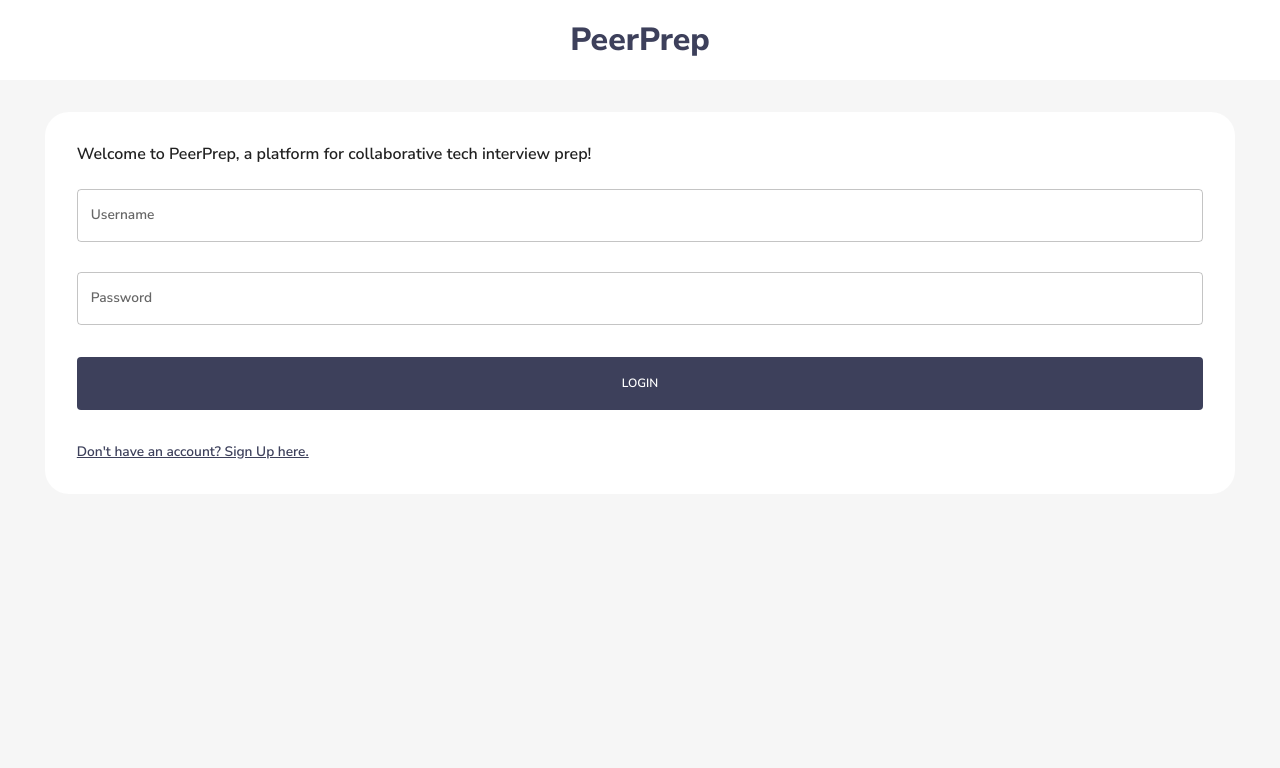
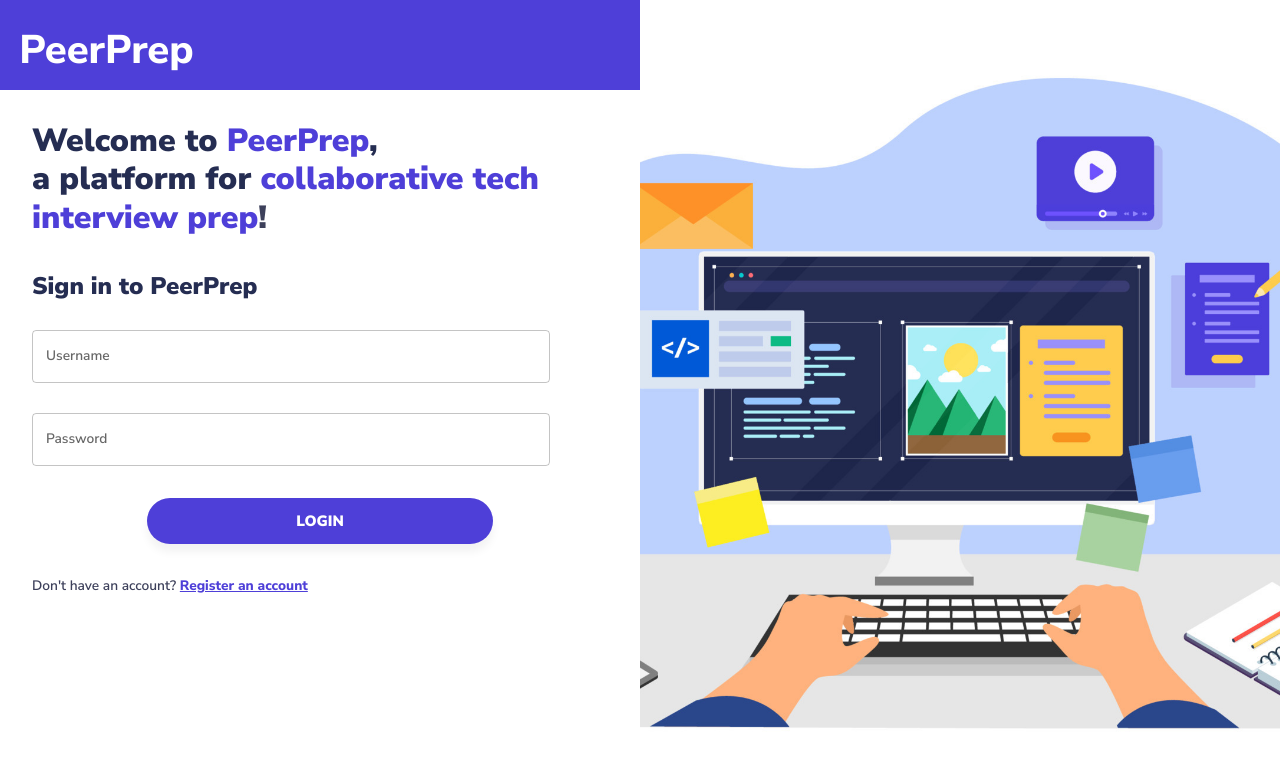
Before and after one commit to CS3219-AY2324S1/ay2324s1-course-assessment-g27, a React (Vite) app in the folder assignment/assignment1/client/: page / in a window 1280 px wide. Shown: the top 768 px of the page. Built offline with nearby package versions, Linux system fonts and the light colour scheme.

Commit message:
update UI for auth pages

```diff
--- /dev/null
+++ b/assignment/assignment1/client/src/components/TopBar.tsx
@@ -0,0 +1,28 @@
+import { Box, Typography, useTheme } from "@mui/material";
+import { Theme } from "@mui/system";
+
+const TopBar = () => {
+  const theme: Theme = useTheme();
+
+  return (
+    <Box
+      sx={{
+        width: "100%",
+        height: "90px",
+        pt: "20px",
+        pl: "3%",
+        background: theme.palette.highlight.purple,
+      }}
+    >
+      <Typography
+        fontWeight="bold"
+        fontSize="40px"
+        color={theme.palette.background.alt}
+      >
+        PeerPrep
+      </Typography>
+    </Box>
+  );
+};
+
+export default TopBar;
--- a/assignment/assignment1/client/src/scenes/loginPage/Form.tsx
+++ b/assignment/assignment1/client/src/scenes/loginPage/Form.tsx
@@ -14,7 +14,6 @@ import * as yup from "yup";
 import { useNavigate } from "react-router-dom";
 import { useDispatch } from "react-redux";
 import { setLogin } from "../../state/index";
-import { PORT } from "../../constants/constants";
 // import Dropzone from "react-dropzone";
 // import FlexBetween from "../../components/FlexBetween";
 import { registerUser } from "../../api/usersAPI/registerUser";
@@ -24,13 +23,15 @@ import { Alert, AlertTitle } from "@mui/material";
 interface FormValues {
   username: string;
   password: string;
+  confirmPassword?: string;
   // picture?: File | null | undefined;
-  [key: string]: string;
+  [key: string]: string | undefined;
 }
 
 const registerSchema = yup.object().shape({
   username: yup.string().required("required"),
   password: yup.string().required("required"),
+  confirmPassword: yup.string().required("required"),
   // picture: yup.object().required("required"),
 });
 
@@ -42,6 +43,7 @@ const loginSchema = yup.object().shape({
 const initialValuesRegister = {
   username: "",
   password: "",
+  confirmPassword: "",
   // picture: File,
 };
 
@@ -84,7 +86,11 @@ const Form = () => {
       // const password = formData.get("password").toString() ?? '';
 
       // formData.append("picturePath", values.picture!.name);
-      const savedUser = await registerUser(values.username, values.password);
+      const savedUser = await registerUser(
+        values.username,
+        values.password,
+        values.confirmPassword!
+      );
       onSubmitProps.resetForm();
       if (errorVisible) {
         setErrorVisible(false);
@@ -93,7 +99,7 @@ const Form = () => {
       setAlertVisible(true);
 
       setPageType("login");
-    } catch (err:any) {
+    } catch (err: any) {
       setMsg(err.message);
       if (alertVisible) {
         setAlertVisible(false);
@@ -131,14 +137,13 @@ const Form = () => {
         })
       );
       navigate("/homePage");
-    } catch (err:any) {
+    } catch (err: any) {
       setMsg(err.message);
       if (alertVisible) {
         setAlertVisible(false);
       }
       setErrorVisible(true);
     }
-
   };
 
   const handleFormSubmit = async (
@@ -166,55 +171,14 @@ const Form = () => {
         resetForm,
       }) => (
         <form onSubmit={handleSubmit}>
-          <Box
-            display="grid"
-            gap="30px"
-            gridTemplateRows="repeat(2, minmax(0, 1fr))"
-            sx={
-              {
-                // "& > div": { gridColumn: isNonMobile ? undefined : "span 2" },
-              }
-            }
+          <Box pt="35px" display="grid" gap="30px" width="90%">
+            <Typography
+              fontWeight={900}
+              variant="h3"
+              color={theme.palette.highlight.darkblue}
             >
-            {/*isRegister && (
-              <>
-                <Box
-                  gridColumn="span 4"
-                  border={`1px solid ${theme.palette.neutral.medium}`}
-                  borderRadius="5px"
-                  p="1rem"
-                >
-                  <Dropzone
-                    accept={{ images: [".jpg", ".jpeg", ".png"] }}
-                    multiple={false}
-                    onDrop={(acceptedFiles) =>
-                      setFieldValue("picture", acceptedFiles[0])
-                    }
-                  >
-                    {({ getRootProps, getInputProps }) => (
-                      <Box
-                        {...getRootProps()}
-                        border={`2px dashed ${theme.palette.primary.main}`}
-                        p="1rem"
-                        sx={{ "&:hover": { cursor: "pointer" } }}
-                      >
-                        <input {...getInputProps()} />
-                        {!initialValuesRegister.picture ? (
-                          <p>Add Picture Here</p>
-                        ) : (
-                          <FlexBetween>
-                            <Typography>
-                              {initialValuesRegister.picture.name}
+              {isLogin ? "Sign in to PeerPrep" : "Register for an account"}
             </Typography>
-                            <EditOutlinedIcon />
-                          </FlexBetween>
-                        )}
-                      </Box>
-                    )}
-                  </Dropzone>
-                </Box>
-              </>
-                        )*/}
             <TextField
               label="Username"
               onBlur={handleBlur}
@@ -234,58 +198,90 @@ const Form = () => {
               error={Boolean(touched.password) && Boolean(errors.password)}
               helperText={touched.password && errors.password}
             />
+            {isRegister && (
+              <TextField
+                label="Confirm Password"
+                type="password"
+                onBlur={handleBlur}
+                onChange={handleChange}
+                value={values.confirmPassword}
+                name="confirmPassword"
+                error={Boolean(touched.password) && Boolean(errors.password)}
+                helperText={touched.password && errors.password}
+              />
+            )}
           </Box>
 
           {/* BUTTONS */}
-          <Box>
+          <Box
+            sx={{
+              display: "flex",
+              justifyContent: "center",
+              alignContent: "center",
+            }}
+          >
             <Button
-              fullWidth
               type="submit"
               sx={{
                 m: "2rem 0",
-                p: "1rem",
-                backgroundColor: theme.palette.primary.main,
+                p: "10px",
+                backgroundColor: theme.palette.highlight.purple,
                 color: theme.palette.background.alt,
-                "&:hover": { color: theme.palette.primary.main },
+                fontWeight: "900",
+                fontSize: "15px",
+                borderRadius: 24,
+                "&:hover": { color: theme.palette.highlight.purple },
+                width: "60%",
+                boxShadow: "0px 8px 8px rgba(0, 0, 0, 0.05)",
               }}
             >
-              {isLogin ? "LOGIN" : "REGISTER"}
+              {isLogin ? "Login" : "Register"}
             </Button>
-            {alertVisible &&
-                <Alert
-                    severity="success"
-                    onClose={() => setAlertVisible(false)}
-                >
+          </Box>
+          <Box>
+            {alertVisible && (
+              <Alert severity="success" onClose={() => setAlertVisible(false)}>
                 <AlertTitle>Success</AlertTitle>
                 {msg}
-                </Alert>}
-                {errorVisible &&
-                <Alert
-                    severity="error"
-                    onClose={() => setErrorVisible(false)}
-                >
+              </Alert>
+            )}
+            {errorVisible && (
+              <Alert severity="error" onClose={() => setErrorVisible(false)}>
                 <AlertTitle>Error</AlertTitle>
                 {msg}
-                </Alert>}
+              </Alert>
+            )}
+          </Box>
+          <>
+            <Typography
+              component="span"
+              margin="1rem 0"
+              color={theme.palette.primary.main}
+            >
+              {isLogin
+                ? "Don't have an account? "
+                : "Already have an account? "}
+            </Typography>
             <Typography
               onClick={() => {
                 setPageType(isLogin ? "register" : "login");
                 resetForm();
               }}
+              component="span"
               sx={{
+                m: "1rem 0",
                 textDecoration: "underline",
-                color: theme.palette.primary.main,
+                fontWeight: "800",
+                color: theme.palette.highlight.purple,
                 "&:hover": {
                   cursor: "pointer",
                   color: theme.palette.primary.light,
                 },
               }}
             >
-              {isLogin
-                ? "Don't have an account? Sign Up here."
-                : "Already have an account? Login here."}
+              {isLogin ? "Register an account" : "Log in"}
             </Typography>
-          </Box>
+          </>
         </form>
       )}
     </Formik>
--- a/assignment/assignment1/client/src/scenes/loginPage/LoginPage.css
+++ b/assignment/assignment1/client/src/scenes/loginPage/LoginPage.css
@@ -95,3 +95,24 @@ button:hover{
 #chk:checked ~ .signup label{
 	transform: scale(.6);
 } */
+
+img {
+	width: 50vw;
+	height: 100vh;
+	display: block;
+	object-fit: cover;
+	object-position: center;
+}
+
+.container {
+	height: 100%;
+	width: 100%;
+	display: flex;
+	align-items: center;
+	justify-content: center;
+}
+
+.left {
+	width: 50vw;
+	height: 100%;
+}
--- a/assignment/assignment1/client/src/scenes/loginPage/LoginPage.tsx
+++ b/assignment/assignment1/client/src/scenes/loginPage/LoginPage.tsx
@@ -1,122 +1,114 @@
-// import React, { FormEvent, useState } from "react";
-// import "./LoginPage.css";
+// import { Box, Typography, useTheme, useMediaQuery } from "@mui/material";
+// import { Theme } from "@mui/system";
+// import Form from "./Form";
 
-// interface LoginPageProps {
-//   onLogin: (username: string, password: string) => void;
-//   onSignUp: (username: string, password: string) => void;
-//   errorMessages: { login: string; signUp: string };
-// }
+// const LoginPage = () => {
+//   const theme: Theme = useTheme();
+//   const isNonMobileScreens = useMediaQuery("(min-width: 1000px)");
+//   return (
+//     <Box>
+//       <Box
+//         sx={{
+//           width: "50%",
+//           backgroundColor: theme.palette.background.alt,
+//           padding: "1rem 6%",
+//           textAlign: "left",
+//         }}
+//       >
+//         <Typography fontWeight="bold" fontSize="40px" color="primary">
+//           PeerPrep
+//         </Typography>
+//       </Box>
 
-// const LoginPage: React.FC<LoginPageProps> = ({ onLogin, onSignUp, errorMessages }) => {
-//   const [loginError, setLoginError] = useState<string | string>("");
-//   const [signupError, setSignUpError] = useState<string | string>("");
-
-//   const handleLogin = async (e: FormEvent) => {
-//     e.preventDefault();
-//     const form = e.target as HTMLFormElement;
-//     const unameInput = form.elements.namedItem("uname") as HTMLInputElement;
-//     const passInput = form.elements.namedItem("pass") as HTMLInputElement;
-
-//     if (unameInput && passInput) {
-//       const uname = unameInput.value;
-//       const pass = passInput.value;
-
-//       // Assume onLogin returns a promise that resolves with an error message or null
-//       const result = await onLogin(uname, pass);
-
-//       if (result !== null) {
-//         setLoginError("Invalid username or password");
-//       } else {
-//         setLoginError("");
-//       }
-//     }
-//   };
-
-//   const handleSignUp = async (e: FormEvent) => {
-//     e.preventDefault();
-//     const form = e.target as HTMLFormElement;
-//     const unameInput = form.elements.namedItem("uname") as HTMLInputElement;
-//     const passInput = form.elements.namedItem("pswd") as HTMLInputElement;
-
-//     if (unameInput && passInput) {
-//       const uname = unameInput.value;
-//       const pass = passInput.value;
-
-//       // Assume onSignUp returns a promise that resolves with an error message or null
-//       const result = await onSignUp(uname, pass);
-
-//       if (result !== null) {
-//         setSignUpError("Username is already taken. Please choose another.");
-//       } else {
-//         setSignUpError("");
-//       }
-//     }
-//   };
-
-//   return (
-//     <div className="main">
-//       <div className="signup">
-//         <form onSubmit={handleSignUp}>
-//           <label htmlFor="chk" aria-hidden="true">Sign up</label>
-//           <input type="text" name="uname" placeholder="Username" required />
-//           <input type="password" name="pswd" placeholder="Password" required />
-//           <button className="signup-button">Sign up</button>
-//         </form>
-//         {signupError && <p className="error-message">{signupError}</p>}
-//       </div>
-
-//       <input type="checkbox" id="chk" aria-hidden="true" />
-
-//       <div className="login">
-//         <form onSubmit={handleLogin}>
-//           <label htmlFor="chk" aria-hidden="true">Login</label>
-//           <input type="text" name="uname" placeholder="Username" required />
-//           <input type="password" name="pass" placeholder="Password" required />
-//           <button className="login-button">Login</button>
-//         </form>
-//         {loginError && <p className="error-message">{loginError}</p>}
-//       </div>
-//       {errorMessages.signUp && <p className="error-message">{errorMessages.signUp}</p>}
-//     </div>
+//       <Box
+//         sx={{
+//           width: isNonMobileScreens ? "50%" : "25%",
+//           backgroundColor: theme.palette.background.alt,
+//           padding: "2rem",
+//           m: "2rem auto",
+//           borderRadius: "1.5rem",
+//         }}
+//       >
+//         <Typography fontWeight="500" variant="h5" sx={{ mb: "1.5rem" }}>
+//           Welcome to PeerPrep, a platform for collaborative tech interview prep!
+//         </Typography>
+//         <Form />
+//       </Box>
+//     </Box>
 //   );
 // };
 
 // export default LoginPage;
-import { Box, Typography, useTheme, useMediaQuery } from "@mui/material";
+import { Box, Typography, useTheme } from "@mui/material";
 import { Theme } from "@mui/system";
 import Form from "./Form";
+import TopBar from "../../components/TopBar";
+import loginPageImage from "../../assets/loginPage.png";
+import "./LoginPage.css";
 
 const LoginPage = () => {
   const theme: Theme = useTheme();
-  const isNonMobileScreens = useMediaQuery("(min-width: 1000px)");
   return (
-    <Box>
+    <Box className="container">
+      <Box className="left">
+        <TopBar />
         <Box
           sx={{
+            pt: "5%",
+            pl: "5%",
+            pr: "5%",
             width: "100%",
+            height: "100%",
             backgroundColor: theme.palette.background.alt,
-          padding: "1rem 6%",
-          textAlign: "center",
           }}
         >
-        <Typography fontWeight="bold" fontSize="32px" color="primary">
+          <>
+            <Typography
+              fontWeight="900"
+              variant="h2"
+              color={theme.palette.highlight.darkblue}
+              component="span"
+            >
+              Welcome to{" "}
+            </Typography>
+            <Typography
+              fontWeight="900"
+              variant="h2"
+              color={theme.palette.highlight.purple}
+              component="span"
+            >
               PeerPrep
             </Typography>
+            <Typography
+              fontWeight="900"
+              variant="h2"
+              color={theme.palette.highlight.darkblue}
+              component="span"
+            >
+              , <br /> a platform for{" "}
+            </Typography>
+            <Typography
+              fontWeight="900"
+              variant="h2"
+              color={theme.palette.highlight.purple}
+              component="span"
+            >
+              collaborative tech interview prep
+            </Typography>
+            <Typography
+              fontWeight="900"
+              variant="h2"
+              color="primary"
+              component="span"
+            >
+              !
+            </Typography>
+          </>
+          <Form />
         </Box>
-
-      <Box
-        sx={{
-          width: isNonMobileScreens ? "93%" : "50%",
-          backgroundColor: theme.palette.background.alt,
-          padding: "2rem",
-          m: "2rem auto",
-          borderRadius: "1.5rem",
-        }}
-      >
-        <Typography fontWeight="500" variant="h5" sx={{ mb: "1.5rem" }}>
-          Welcome to PeerPrep, a platform for collaborative tech interview prep!
-        </Typography>
-        <Form />
+      </Box>
+      <Box className="right">
+        <img src={loginPageImage} />
       </Box>
     </Box>
   );
```
Lines whose indentation alone changed are shown as unchanged.
